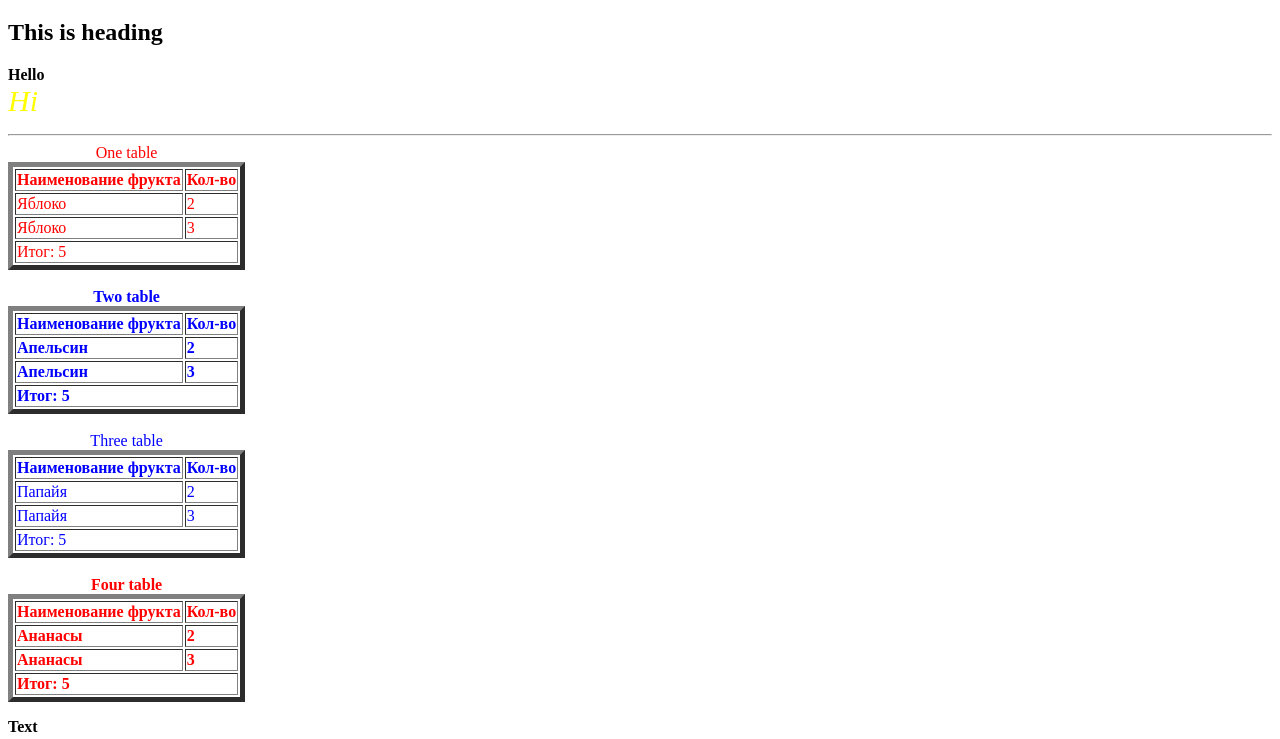
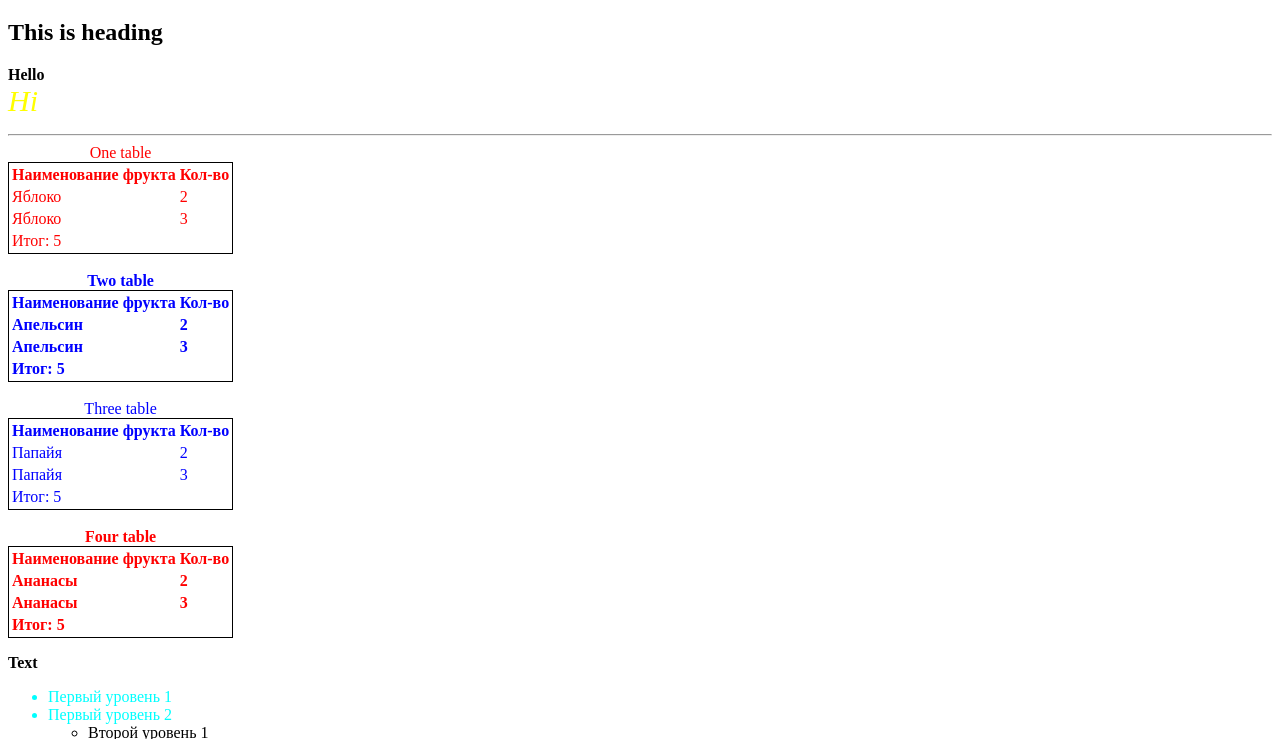
Before and after one commit to AlphaKira/lessons, a plain HTML site: page homework/css_homework_3.html in a window 1280 px wide. Shown: the part 61-800 px from the top of the page. Drawn offline with Linux system fonts and the light colour scheme.

Commit message:
css_homework_3

```diff
--- a/homework/css_homework_3.html
+++ b/homework/css_homework_3.html
@@ -18,7 +18,7 @@
 
 
         <hr>
-                <table class="table1" border="5">
+                <table class="table1">
                     <caption>One table</caption>
                     <thead>
                         <tr>
@@ -45,7 +45,7 @@
 
                 <br>
 
-                <table class="table2 table_bold"border="5">
+                <table class="table2 table_bold">
                     <caption>Two table</caption>
                     <thead>
                         <tr>
@@ -72,7 +72,7 @@
 
                 <br>
 
-                <table class="table3" border="5">
+                <table class="table3">
                     <caption>Three table</caption>
                     <thead>
                         <tr>
@@ -100,7 +100,7 @@
 
                 <br>
 
-                <table class="table4 table_bold" border="5">
+                <table class="table4 table_bold">
                     <caption>Four table</caption>
                     <thead>
                         <tr>
--- a/homework/style.css
+++ b/homework/style.css
@@ -1,17 +1,21 @@
 
 .table1 {
     color:red ;
+    border: 1px solid black;
 }
 
 .table2 {
     color:blue ;
+    border: 1px solid black;
 }
 .table3 {
     color:blue ;
+    border: 1px solid black;
 }
 
 .table4 {
     color:red ;
+    border: 1px solid black;
 }
 
 .table_bold {
```
